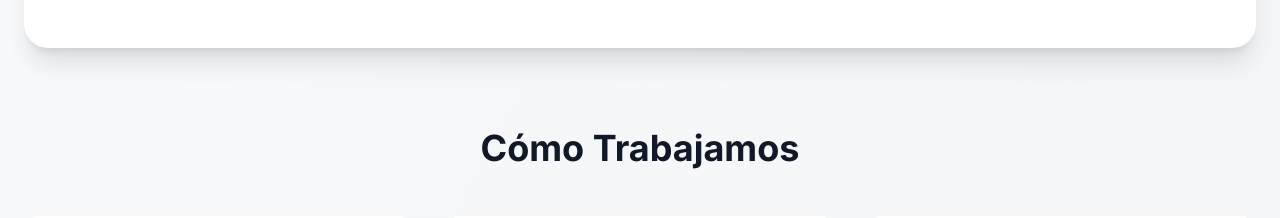
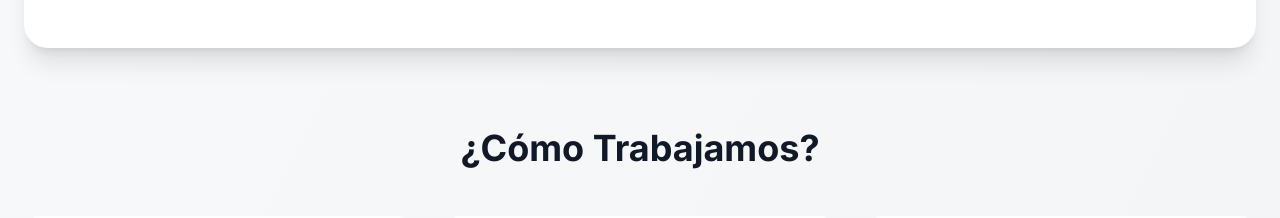
Before and after one commit to SantiagoRomero00/InfinityData-Website, a React (Vite) app: page /nosotros in a window 1280 px wide. Shown: the part 1340-1558 px from the top of the page. Built offline with nearby package versions, Linux system fonts and the light colour scheme.

Commit message:
Updated en.ts

```diff
--- a/src/translations/en.ts
+++ b/src/translations/en.ts
@@ -217,7 +217,7 @@ export default {
       databases: "Databases"
     },
     howWeWork: {
-      title: "How We Work",
+      title: "How we Work?",
       step1: {
         title: "1. Audit",
         description: "We thoroughly analyze your current processes, identify bottlenecks and automation opportunities that generate the greatest impact."
--- a/src/translations/es.ts
+++ b/src/translations/es.ts
@@ -217,7 +217,7 @@ export default {
       databases: "Bases de Datos"
     },
     howWeWork: {
-      title: "Cómo Trabajamos",
+      title: "¿Cómo Trabajamos?",
       step1: {
         title: "1. Auditoría",
         description: "Analizamos a fondo tus procesos actuales, identificamos cuellos de botella y oportunidades de automatización que generen el mayor impacto."
```
